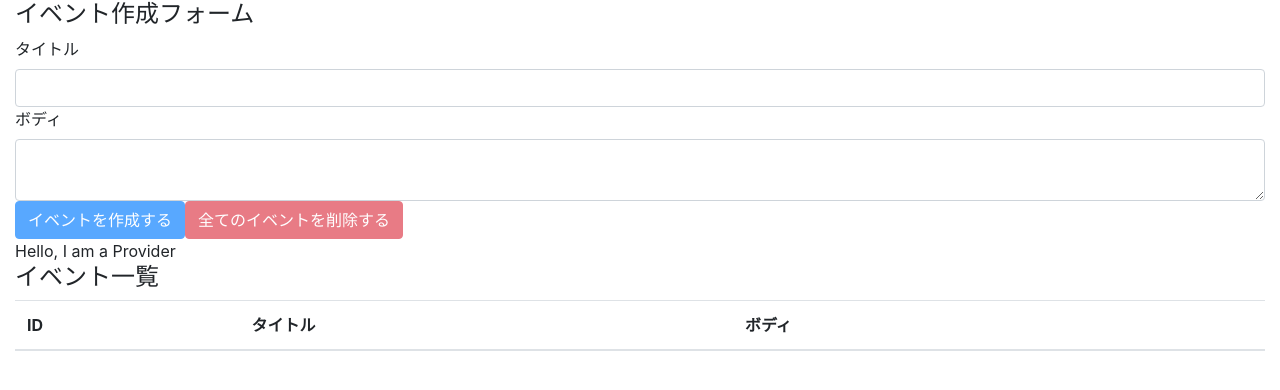
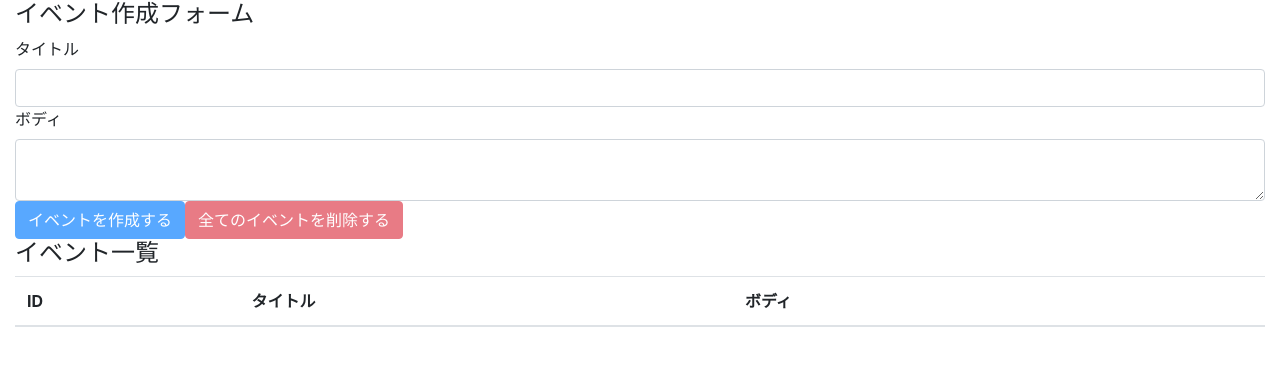
Before and after one commit to LPxPG/react-hooks-101-test, a React (Create React App) app: page / in a window 1280 px wide. Shown: the top 390 px of the page. Built offline with nearby package versions, Linux system fonts and the light colour scheme.

Commit message:
solve prop drilling issue

```diff
--- a/src/components/App.js
+++ b/src/components/App.js
@@ -6,16 +6,18 @@
 import AppContext from '../contexts/AppContext'
 import reducer from '../reducers'
 
-console.log(AppContext)
+// console.log(AppContext)
 
 const App = () => {
   const [state, dispatch] = useReducer(reducer, [])
 
   return (
-    <AppContext.Provider value={'Hello, I am a Provider'}>
+    <AppContext.Provider value={{state, dispatch}}>
       <div className="container-fluid">
-        <EventForm state={state} dispatch={dispatch} />
-        <Events state={state} dispatch={dispatch} />
+        <EventForm />
+        <Events />
+        {/* <EventForm state={state} dispatch={dispatch} />
+        <Events state={state} dispatch={dispatch} /> */}
       </div>
     </AppContext.Provider>
   )
--- a/src/components/Event.js
+++ b/src/components/Event.js
@@ -1,9 +1,12 @@
-import React from 'react'
+import React, {useContext} from 'react'
 
 import { DELETE_EVENT } from '../actions'
+import AppContext from '../contexts/AppContext'
 
-const Event = ({ event, dispatch }) => {
+const Event = ({ event }) => {
+  const {dispatch} = useContext(AppContext)
   const {id, title, body } = event
+
   const handleClickDeleteButton = () => {
     const result = window.confirm(`イベント(id=${id})を本当に削除しても良いですか？`)
     if (result) dispatch({type: DELETE_EVENT, id})
--- a/src/components/EventForm.js
+++ b/src/components/EventForm.js
@@ -1,7 +1,10 @@
-import React, { useState } from 'react'
+import React, { useState, useContext } from 'react'
 import {CREATE_EVENT, DELETE_ALL_EVENTS} from '../actions'
+import AppContext from '../contexts/AppContext'
 
-const EventForm = ({state, dispatch}) => {
+// const EventForm = ({state, dispatch}) => {
+const EventForm = () => {
+  const { state, dispatch } = useContext(AppContext)
 
   const [title, setTitle] = useState('')
   const [body, setBody] = useState('')
--- a/src/components/Events.js
+++ b/src/components/Events.js
@@ -2,13 +2,14 @@
 import Event from './Event'
 import AppContext from '../contexts/AppContext'
 
-const Events = ({state, dispatch}) => {
+const Events = () => {
+  const {state } = useContext(AppContext)
 
-  const value = useContext(AppContext) // AppContext.Consumer による記法より簡潔に書ける
+  // const value = useContext(AppContext) // AppContext.Consumer による記法より簡潔に書ける
 
   return (
     <>
-    <div>{value}</div>
+    {/* <div>{value}</div> */}
     {/* <AppContext.Consumer>
       {value => <div>{value}</div>}
     </AppContext.Consumer> */}
@@ -25,7 +26,7 @@
           </tr>
         </thead>
         <tbody>
-          {state.map((event, index) => (<Event key={index} event={event} dispatch={dispatch} />))}
+          {state.map((event, index) => (<Event key={index} event={event} />))}
           {/* {
 
             state.map((event, index) => { // => (...) : => {return ...multi-line...} の省略記法
```
